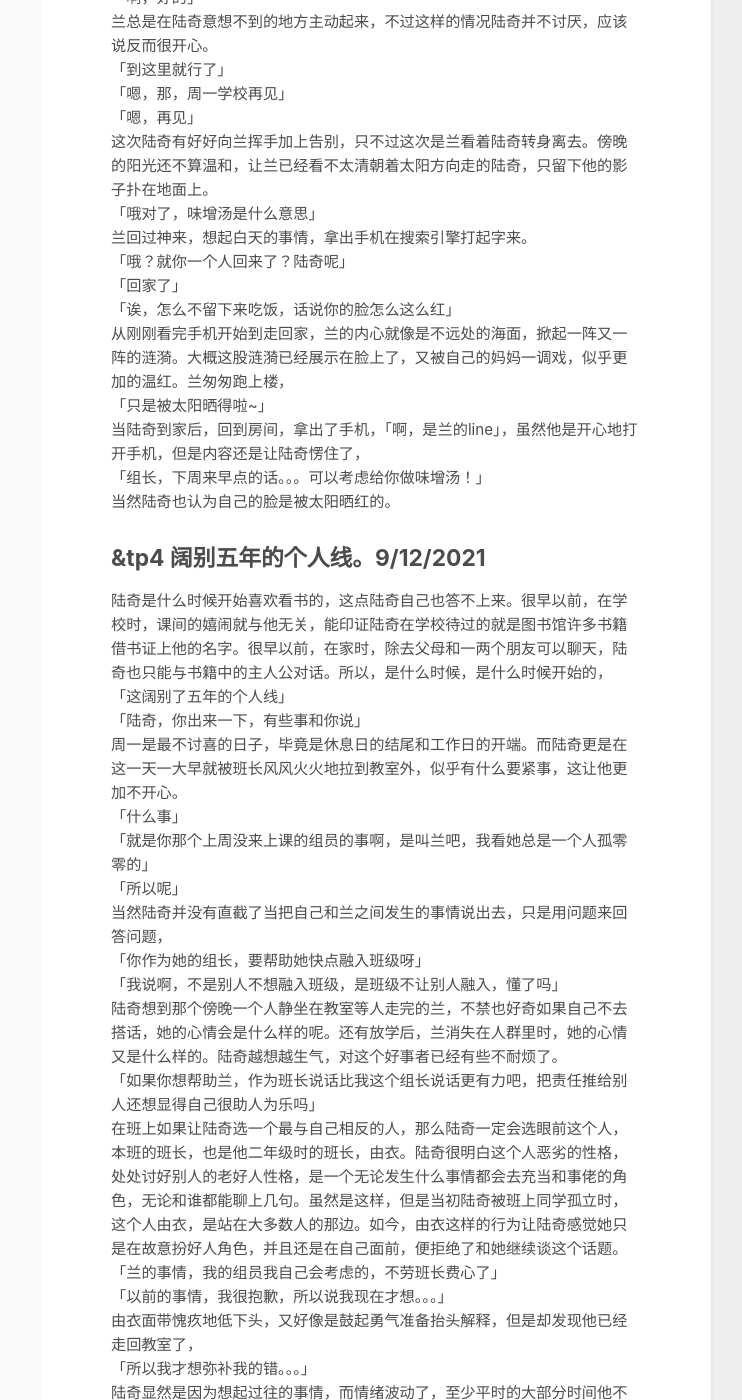
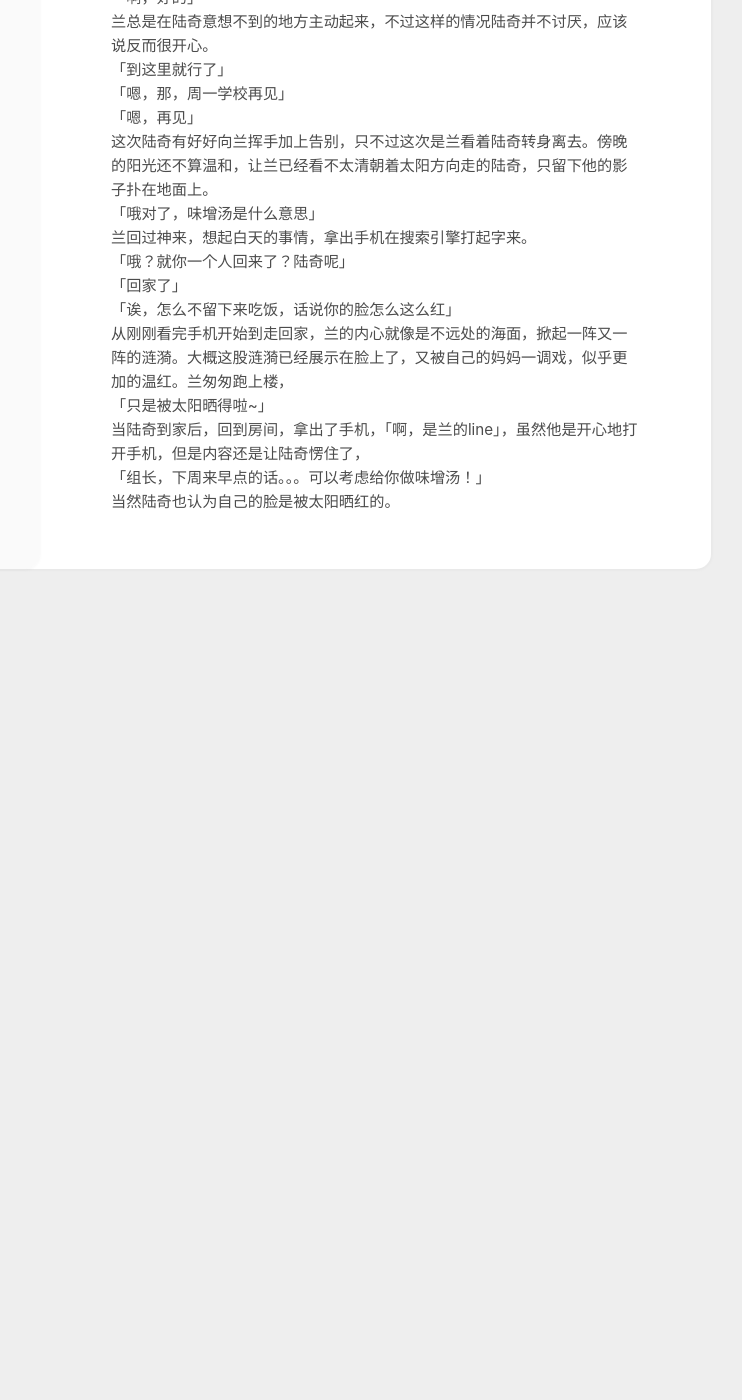
Before and after one commit to latalealice/latalealice.github.io, a Jekyll site: the page built from _posts/2021-12-8-初次约会难免风波.md, in a window 1280 px wide and 1400 px high, scrolled down 5215 px. Shown: the whole window, without its empty margins (409-1151 px from the left). Built offline with Jekyll 4.4.1, drawn with Linux system fonts in a browser that asks for light colours; comment, search, counter and statistics services are not loaded; after the commit the page ends 5845 px from its top, so only the background shows below that; some of the changed text lies outside the part shown.

Commit message:
Update 2021-12-8-初次约会难免风波.md

```diff
--- a/_posts/2021-12-8-初次约会难免风波.md
+++ b/_posts/2021-12-8-初次约会难免风波.md
@@ -151,49 +151,3 @@ title: 初次约会难免风波
 当陆奇到家后，回到房间，拿出了手机，「啊，是兰的line」，虽然他是开心地打开手机，但是内容还是让陆奇愣住了，
 「组长，下周来早点的话。。。可以考虑给你做味增汤！」
 当然陆奇也认为自己的脸是被太阳晒红的。
-## &tp4 阔别五年的个人线。9/12/2021
-陆奇是什么时候开始喜欢看书的，这点陆奇自己也答不上来。很早以前，在学校时，课间的嬉闹就与他无关，能印证陆奇在学校待过的就是图书馆许多书籍借书证上他的名字。很早以前，在家时，除去父母和一两个朋友可以聊天，陆奇也只能与书籍中的主人公对话。所以，是什么时候，是什么时候开始的，
-「这阔别了五年的个人线」
-「陆奇，你出来一下，有些事和你说」
-周一是最不讨喜的日子，毕竟是休息日的结尾和工作日的开端。而陆奇更是在这一天一大早就被班长风风火火地拉到教室外，似乎有什么要紧事，这让他更加不开心。
-「什么事」
-「就是你那个上周没来上课的组员的事啊，是叫兰吧，我看她总是一个人孤零零的」
-「所以呢」
-当然陆奇并没有直截了当把自己和兰之间发生的事情说出去，只是用问题来回答问题，
-「你作为她的组长，要帮助她快点融入班级呀」
-「我说啊，不是别人不想融入班级，是班级不让别人融入，懂了吗」
-陆奇想到那个傍晚一个人静坐在教室等人走完的兰，不禁也好奇如果自己不去搭话，她的心情会是什么样的呢。还有放学后，兰消失在人群里时，她的心情又是什么样的。陆奇越想越生气，对这个好事者已经有些不耐烦了。
-「如果你想帮助兰，作为班长说话比我这个组长说话更有力吧，把责任推给别人还想显得自己很助人为乐吗」
-在班上如果让陆奇选一个最与自己相反的人，那么陆奇一定会选眼前这个人，本班的班长，也是他二年级时的班长，由衣。陆奇很明白这个人恶劣的性格，处处讨好别人的老好人性格，是一个无论发生什么事情都会去充当和事佬的角色，无论和谁都能聊上几句。虽然是这样，但是当初陆奇被班上同学孤立时，这个人由衣，是站在大多数人的那边。如今，由衣这样的行为让陆奇感觉她只是在故意扮好人角色，并且还是在自己面前，便拒绝了和她继续谈这个话题。
-「兰的事情，我的组员我自己会考虑的，不劳班长费心了」
-「以前的事情，我很抱歉，所以说我现在才想。。。」
-由衣面带愧疚地低下头，又好像是鼓起勇气准备抬头解释，但是却发现他已经走回教室了，
-「所以我才想弥补我的错。。。」
-陆奇显然是因为想起过往的事情，而情绪波动了，至少平时的大部分时间他不会有如此失礼的语气和用词。回到座位上，看着坐在座位上的兰，陆奇想起周末发生的事情，倒也没那么生气了，甚至有一丝害羞？
-「早上那个女生找你干什么」
-面对兰突如其来的质问，陆奇看着身旁的女孩有些尴尬，不过他决定不对兰说出实情，但是面对兰的逼问，他情急之下只能编出另一个理由，
-「嗯，啊，她啊，我们班班长，想找我借书看」
-「什么书」
-面对兰越发冰冷和紧逼的追问，陆奇脱口而出，
-「文学少女，我经常看的」
-「嗯，说起来每次看你下课都会看呢」
-「诶你怎么知道我每次下课都会看」
-「嗯，咳咳，偶尔回头看到了，猜的」
-「猜的真准。。。」
-「然后呢，你答应了吗」
-「没」
-「为什么呀！」
-兰的声音明显高昂起来，倒也不是幸灾乐祸啦。
-「不想借，虽然我看过很多次就是了」
-「那，可以借给我吗」
-「可以是可以，不过不确定你会不会喜欢」
-「没事，你喜欢看的说不定我也喜欢」
-「诶，好，那我明天带前两卷过来给你」
-「好~ 话说这有很多卷吗」
-「诶，八卷吧」
-「这么多，你居然还反复看了那么多点，真奇怪啊，不对，真厉害呀」
-「谢谢夸奖啦，走路的时候别看我，好好看路」
-陆奇一直把兰送到明远书店，虽然兰觉得有点麻烦陆奇，但是陆奇想起周五的事情还是决定再送送兰一段路。
-那天他们从后门走出教室的时候都没注意到，还在班级前门外等待的班长，就如同今天一样。由衣目视着两人远去的身影，一如先前也没有勇气迈开脚步一样。
-「如果我当初有勇气站在你这边。。。会不会那天开始在你旁边的是我呢，陆奇」
-「这次我会站在你那一边，不论另一边是谁」
```
